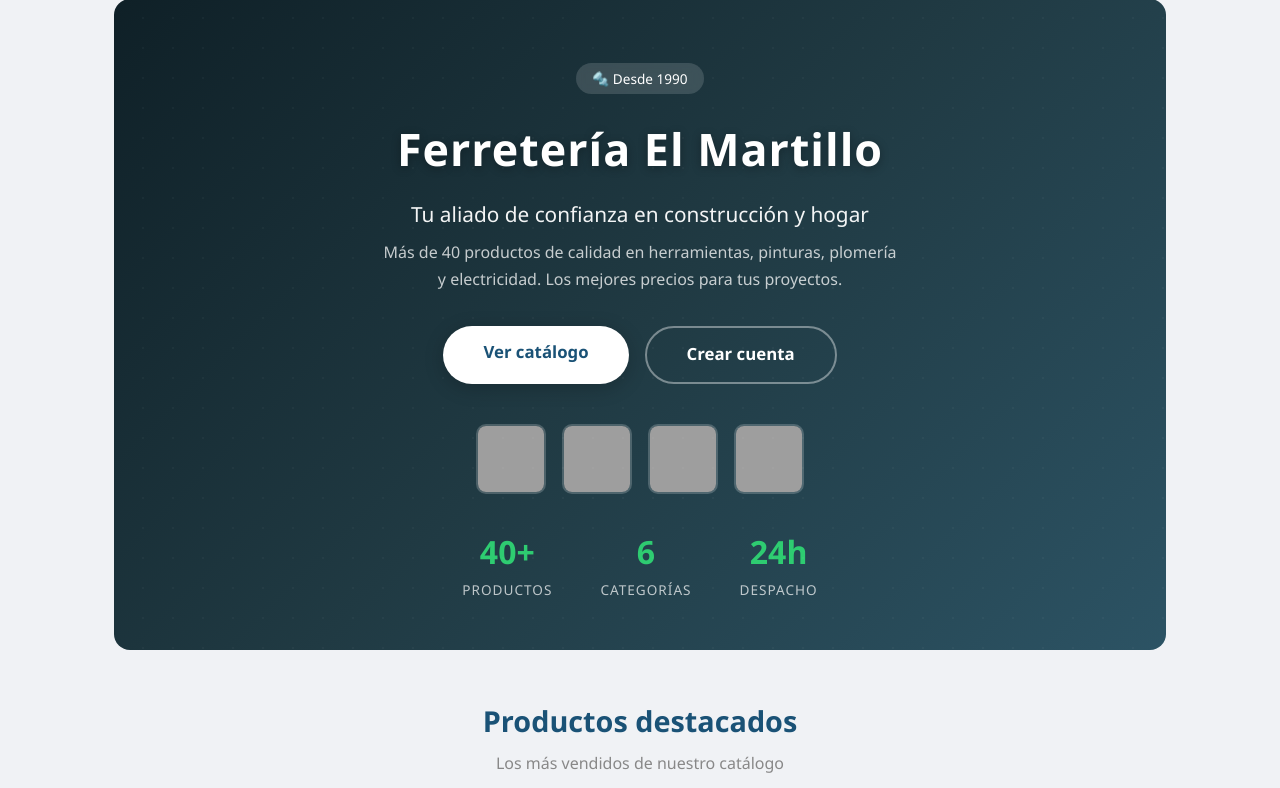
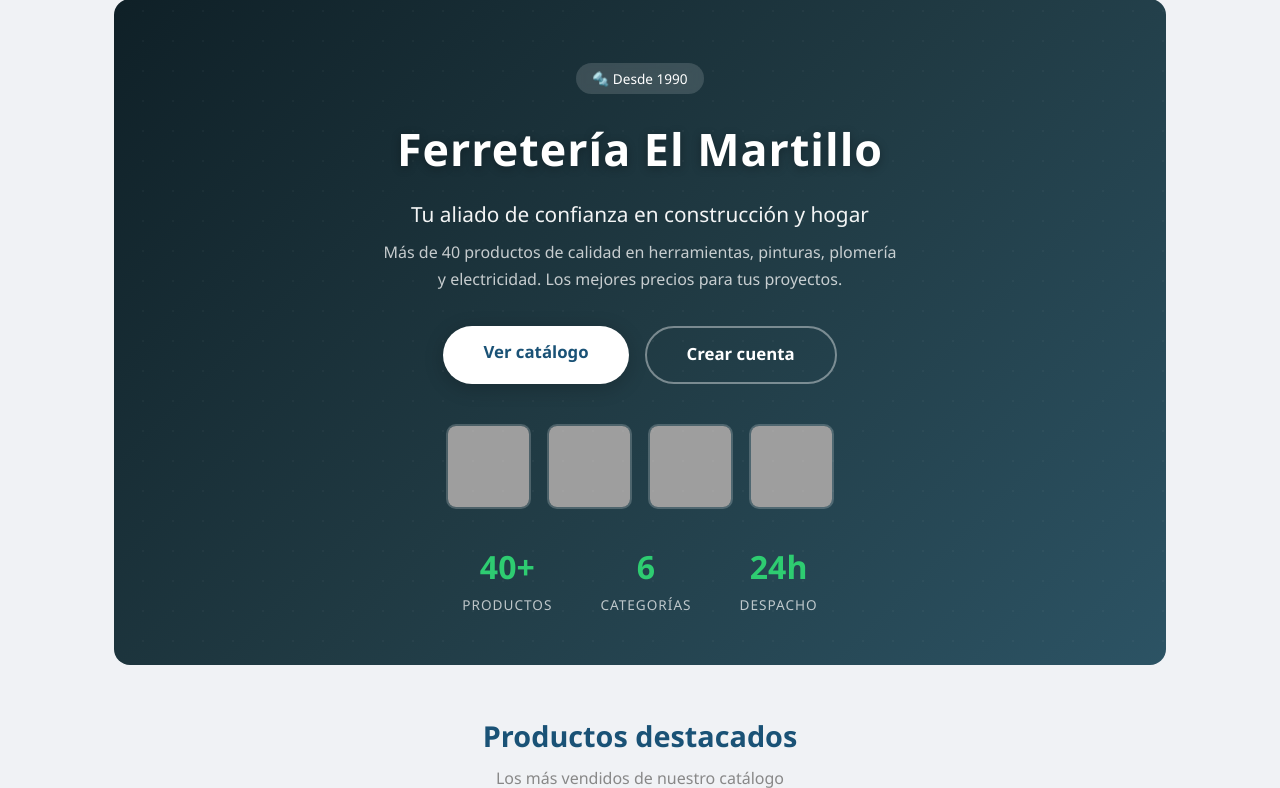
Before and after one commit to Cristobalaros2/Evaluacion-1-Programacion-Back-End, a Django app: page / in a window 1280 px wide. Shown: the part 203-991 px from the top of the page. Run offline with Django 5.2, Linux system fonts and the light colour scheme; grey boxes are pictures that could not be loaded.

Commit message:
Agrandar un poco las imagenes de landing

```diff
--- a/catalogo/static/css/style.css
+++ b/catalogo/static/css/style.css
@@ -892,8 +892,8 @@ footer {
     flex-wrap: wrap;
 }
 .hero-img {
-    width: 70px;
-    height: 70px;
+    width: 85px;
+    height: 85px;
     object-fit: cover;
     border-radius: 10px;
     border: 2px solid rgba(255,255,255,0.2);
@@ -954,7 +954,7 @@ footer {
 }
 .dest-img {
     width: 100%;
-    height: 120px;
+    height: 140px;
     object-fit: cover;
 }
 .dest-info {
@@ -996,7 +996,7 @@ footer {
 }
 .cat-img-wrap {
     width: 100%;
-    height: 100px;
+    height: 120px;
     overflow: hidden;
 }
 .cat-img {
```
